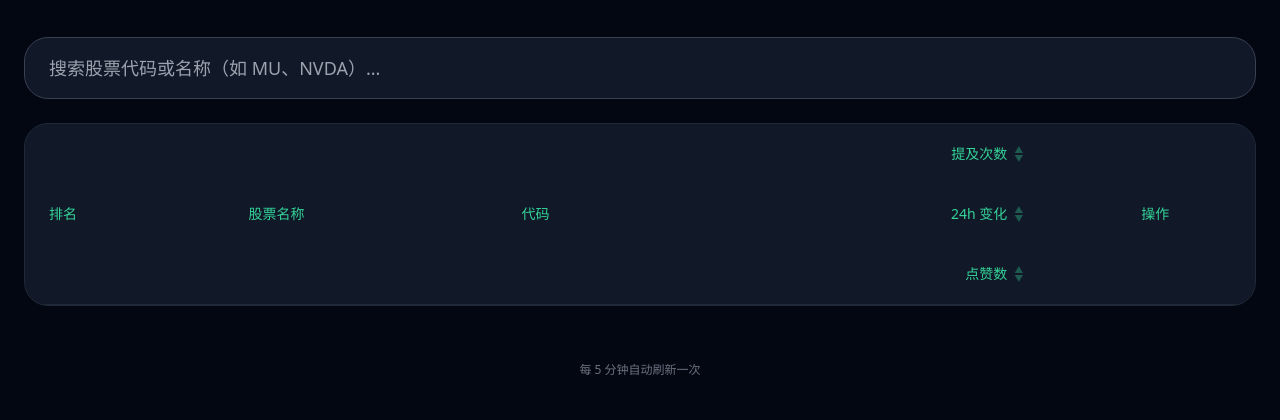
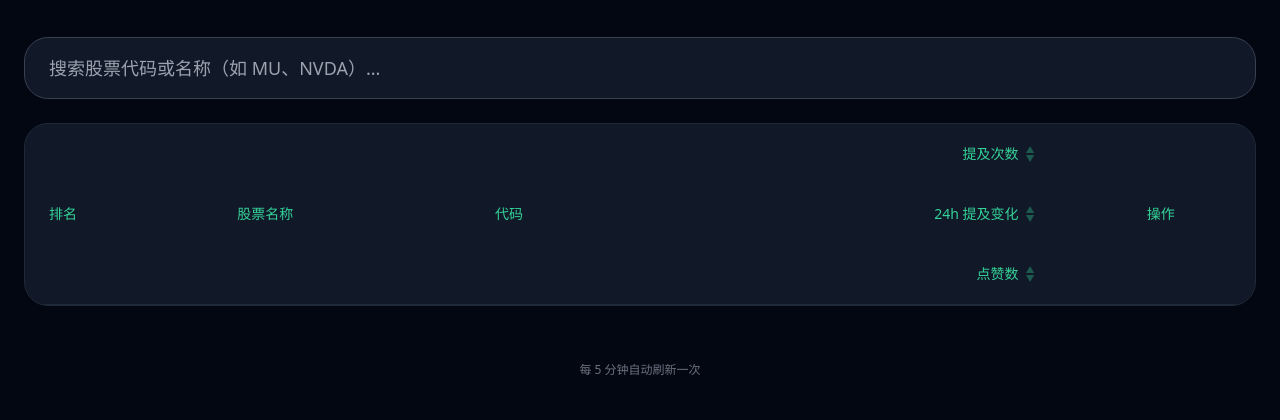
Before and after one commit to bqzzd8898/reddit-rank-test, a plain HTML site: page index.html in a window 1280 px wide. Shown: the part 103-523 px from the top of the page. Drawn offline with nearby package versions, Linux system fonts and the light colour scheme; no server answers.

Commit message:
Refactor comments and adjust table minimum width
Updated comments and improved table layout.

```diff
--- a/index.html
+++ b/index.html
@@ -40,13 +40,13 @@
         table { border-collapse: collapse; }
         tr:hover { background-color: #1f2937; }
 
-        /* 表头优化：强制单行 + 更好间距 */
+        /* 强制表头单行 + 优化间距 */
         th {
             white-space: nowrap !important;
             vertical-align: middle;
         }
 
-        /* 排序双箭头样式（更紧凑、更明显） */
+        /* 排序双箭头样式 */
         .sort-icons {
             display: inline-flex;
             flex-direction: column;
@@ -97,10 +97,10 @@
                    class="w-full bg-gray-900 border border-gray-700 rounded-3xl px-6 py-4 text-base sm:text-lg focus:outline-none focus:border-emerald-500 transition">
         </div>
 
-        <!-- 数据表格 - 加大最小宽度 + 优化间距 -->
+        <!-- 数据表格 - 进一步加大宽度确保表头不换行 -->
         <div class="bg-gray-900 rounded-3xl overflow-hidden border border-gray-800">
             <div class="overflow-x-auto">
-                <table class="w-full min-w-[850px]">
+                <table class="w-full min-w-[920px]">
                     <thead>
                         <tr class="border-b border-gray-800 text-emerald-400 text-left text-sm">
                             <th class="px-4 sm:px-6 py-5 font-medium whitespace-nowrap">排名</th>
@@ -117,10 +117,10 @@
                                 </span>
                             </th>
 
-                            <!-- 24h 变化 -->
+                            <!-- 24h 提及变化（已修改文字） -->
                             <th onclick="toggleSort('change')"
                                 class="px-6 sm:px-8 py-5 font-medium whitespace-nowrap text-right cursor-pointer hover:text-emerald-300 transition flex items-center justify-end gap-1">
-                                24h 变化
+                                24h 提及变化
                                 <span class="sort-icons">
                                     <span id="change-up" class="sort-arrow">▲</span>
                                     <span id="change-down" class="sort-arrow">▼</span>
@@ -293,7 +293,6 @@
                         : `<button onclick="goToPage(${i})" class="px-4 py-2.5 rounded-2xl border border-gray-700 hover:bg-gray-800 transition min-w-[40px]">${i}</button>`;
                 }
             } else {
-                // 省略逻辑保持不变
                 if (currentPage === 1) pagesHtml += `<button class="px-4 py-2.5 rounded-2xl bg-emerald-500 text-white font-medium min-w-[40px]">1</button>`;
                 else pagesHtml += `<button onclick="goToPage(1)" class="px-4 py-2.5 rounded-2xl border border-gray-700 hover:bg-gray-800 transition min-w-[40px]">1</button>`;
                 if (currentPage > 4) pagesHtml += `<span class="px-2 text-gray-500 font-medium">...</span>`;
```
